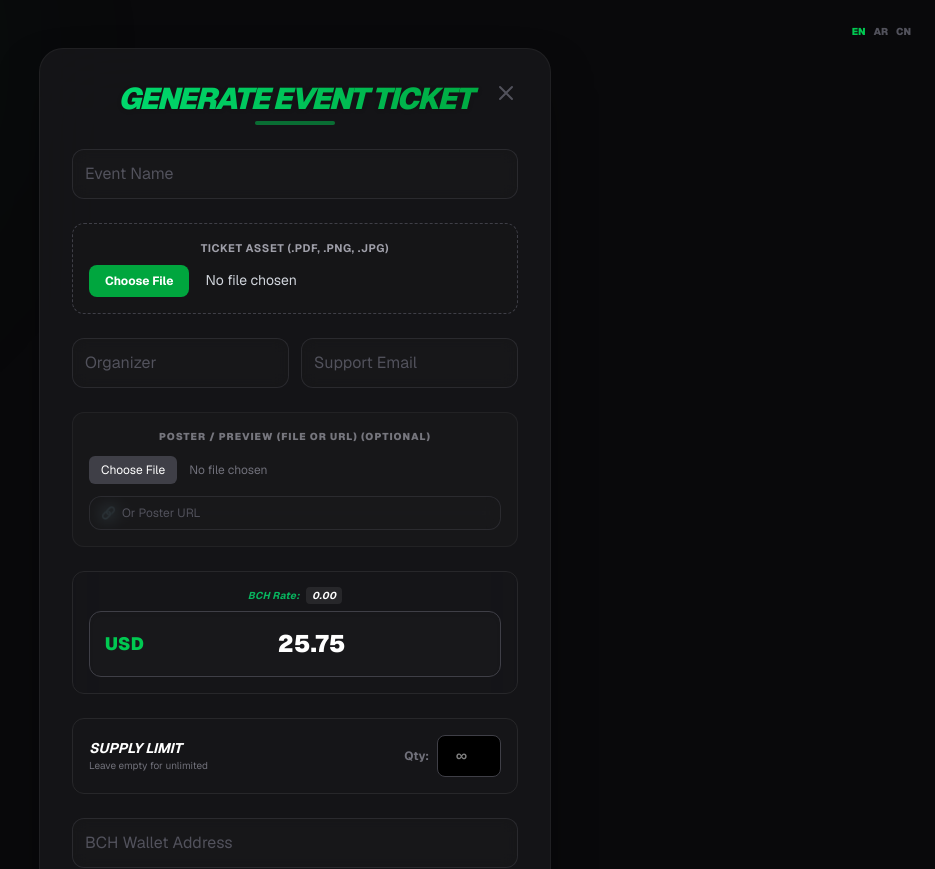
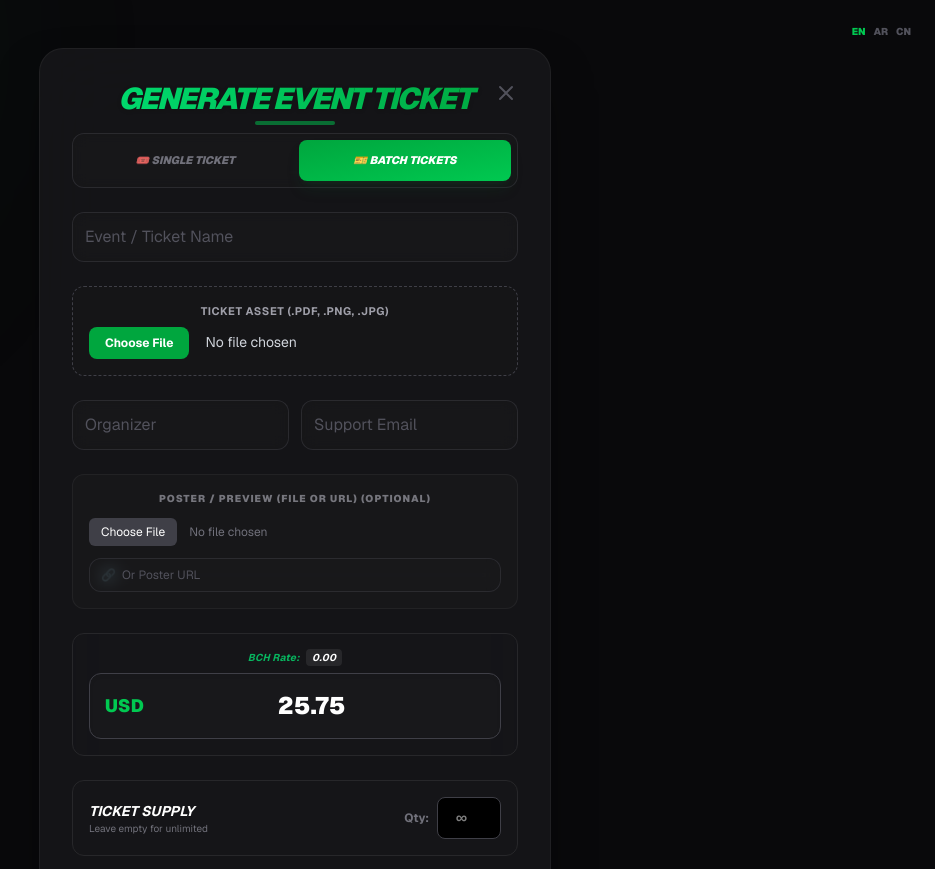
Before and after one commit to saleemm1/payonce-cash, a Next.js app: page /create/ticket in a window 1280 px wide. Shown: the top 869 px of the page, without its empty margins (345-1280 px from the left). Built offline with nearby package versions, Linux system fonts and the light colour scheme; no server answers.

Commit message:
Update page.js

```diff
--- a/app/create/ticket/page.js
+++ b/app/create/ticket/page.js
@@ -5,7 +5,9 @@ import Link from 'next/link';
 const translations = {
   en: {
     title: "Generate Event Ticket",
-    eventName: "Event Name",
+    singleTicket: "Single Ticket",
+    batchTickets: "Batch Tickets",
+    eventName: "Event / Ticket Name",
     uploadLabel: "Ticket Asset (.pdf, .png, .jpg)",
     organizer: "Organizer",
     email: "Support Email",
@@ -22,7 +24,7 @@ const translations = {
     processing: "Processing...",
     copy: "Copy",
     done: "✅",
-    supply: "Supply Limit",
+    supply: "Ticket Supply",
     unlimited: "Leave empty for unlimited",
     qty: "Qty:",
     tokenRule: "CashTokens Rule",
@@ -37,7 +39,9 @@ const translations = {
   },
   ar: {
     title: "إنشاء تذكرة حدث",
-    eventName: "اسم الحدث",
+    singleTicket: "تذكرة فردية",
+    batchTickets: "مجموعة تذاكر (فئة)",
+    eventName: "اسم الحدث / التذكرة",
     uploadLabel: "ملف التذكرة (.pdf, .png, .jpg)",
     organizer: "المنظم",
     email: "بريد الدعم",
@@ -54,7 +58,7 @@ const translations = {
     processing: "جاري المعالجة...",
     copy: "نسخ",
     done: "✅",
-    supply: "حد المخزون",
+    supply: "كمية التذاكر المتاحة",
     unlimited: "اتركه فارغاً لعدد لا نهائي",
     qty: "العدد:",
     tokenRule: "قواعد CashTokens",
@@ -69,7 +73,9 @@ const translations = {
   },
   zh: {
     title: "生成活动门票",
-    eventName: "活动名称",
+    singleTicket: "单张门票",
+    batchTickets: "批量门票",
+    eventName: "活动 / 门票名称",
     uploadLabel: "门票资产 (.pdf, .png, .jpg)",
     organizer: "组织者",
     email: "支持邮箱",
@@ -86,7 +92,7 @@ const translations = {
     processing: "处理中...",
     copy: "复制",
     done: "✅",
-    supply: "供应限制",
+    supply: "门票供应",
     unlimited: "留空表示无限",
     qty: "数量:",
     tokenRule: "CashTokens 规则",
@@ -102,6 +108,7 @@ const translations = {
 };
 
 export default function TicketUploadPage() {
+  const [ticketMode, setTicketMode] = useState('batch');
   const [productName, setProductName] = useState('');
   const [sellerName, setSellerName] = useState('');
   const [sellerEmail, setSellerEmail] = useState('');
@@ -194,6 +201,8 @@ export default function TicketUploadPage() {
           if (tokenMode === 'discount') tkRule.discount = tokenDiscount;
       }
 
+      const finalSupply = ticketMode === 'single' ? 1 : (maxSupply ? parseInt(maxSupply) : null);
+
       const payload = {
         w: wallet,
         p: usdPrice,
@@ -205,7 +214,7 @@ export default function TicketUploadPage() {
         fn: originalFileName,
         a: enableAffiliate,
         dt: 'file',
-        l: maxSupply ? parseInt(maxSupply) : null,
+        l: finalSupply,
         pc: enablePromo && promoCode && promoDiscount ? { code: promoCode.toUpperCase(), discount: promoDiscount } : null,
         tk: tkRule
       };
@@ -249,9 +258,15 @@ export default function TicketUploadPage() {
         <Link href="/create" className={`absolute top-8 ${lang === 'ar' ? 'left-8' : 'right-8'} text-zinc-600 hover:text-white transition-colors cursor-pointer z-20`}>
             <svg width="24" height="24" viewBox="0 0 24 24" fill="none" stroke="currentColor" strokeWidth="2" strokeLinecap="round" strokeLinejoin="round"><path d="M18 6L6 18M6 6l12 12"/></svg>
         </Link>
-        <div className="text-center space-y-1">
+
+        <div className="text-center space-y-1 mb-2">
             <h1 className="text-3xl font-black text-transparent bg-clip-text bg-gradient-to-r from-green-400 to-green-600 uppercase italic tracking-tighter drop-shadow-sm">{t.title}</h1>
             <div className="h-1 w-20 bg-green-500/50 rounded-full mx-auto"></div>
+        </div>
+
+        <div className="flex bg-zinc-900/50 p-1.5 rounded-xl border border-zinc-700/50 gap-2 backdrop-blur-sm">
+          <button type="button" onClick={() => setTicketMode('single')} className={`flex-1 py-3 text-[11px] font-black uppercase italic rounded-lg transition-all duration-300 ${ticketMode === 'single' ? 'bg-gradient-to-br from-green-600 to-green-500 text-white shadow-lg shadow-green-900/20' : 'text-zinc-500 hover:text-white hover:bg-zinc-800'}`}>🎟️ {t.singleTicket}</button>
+          <button type="button" onClick={() => setTicketMode('batch')} className={`flex-1 py-3 text-[11px] font-black uppercase italic rounded-lg transition-all duration-300 ${ticketMode === 'batch' ? 'bg-gradient-to-br from-green-600 to-green-500 text-white shadow-lg shadow-green-900/20' : 'text-zinc-500 hover:text-white hover:bg-zinc-800'}`}>🎫 {t.batchTickets}</button>
         </div>
 
         <input required type="text" value={productName} onChange={(e) => setProductName(e.target.value)} className={inputBaseStyles} placeholder={t.eventName} />
@@ -285,7 +300,8 @@ export default function TicketUploadPage() {
           </div>
         </div>
 
-        <div className="bg-zinc-900/50 p-4 rounded-xl border border-zinc-800 flex items-center justify-between">
+        {ticketMode === 'batch' && (
+            <div className="bg-zinc-900/50 p-4 rounded-xl border border-zinc-800 flex items-center justify-between animate-in fade-in slide-in-from-top-2">
                 <div>
                     <h3 className="text-sm font-bold uppercase italic text-white">{t.supply}</h3>
                     <p className="text-[10px] text-zinc-500">{t.unlimited}</p>
@@ -302,6 +318,7 @@ export default function TicketUploadPage() {
                     />
                 </div>
             </div>
+        )}
 
         <input required type="text" value={wallet} onChange={(e) => setWallet(e.target.value)} className={inputBaseStyles} placeholder={t.wallet} />
 
```
Lines whose indentation alone changed are shown as unchanged.
